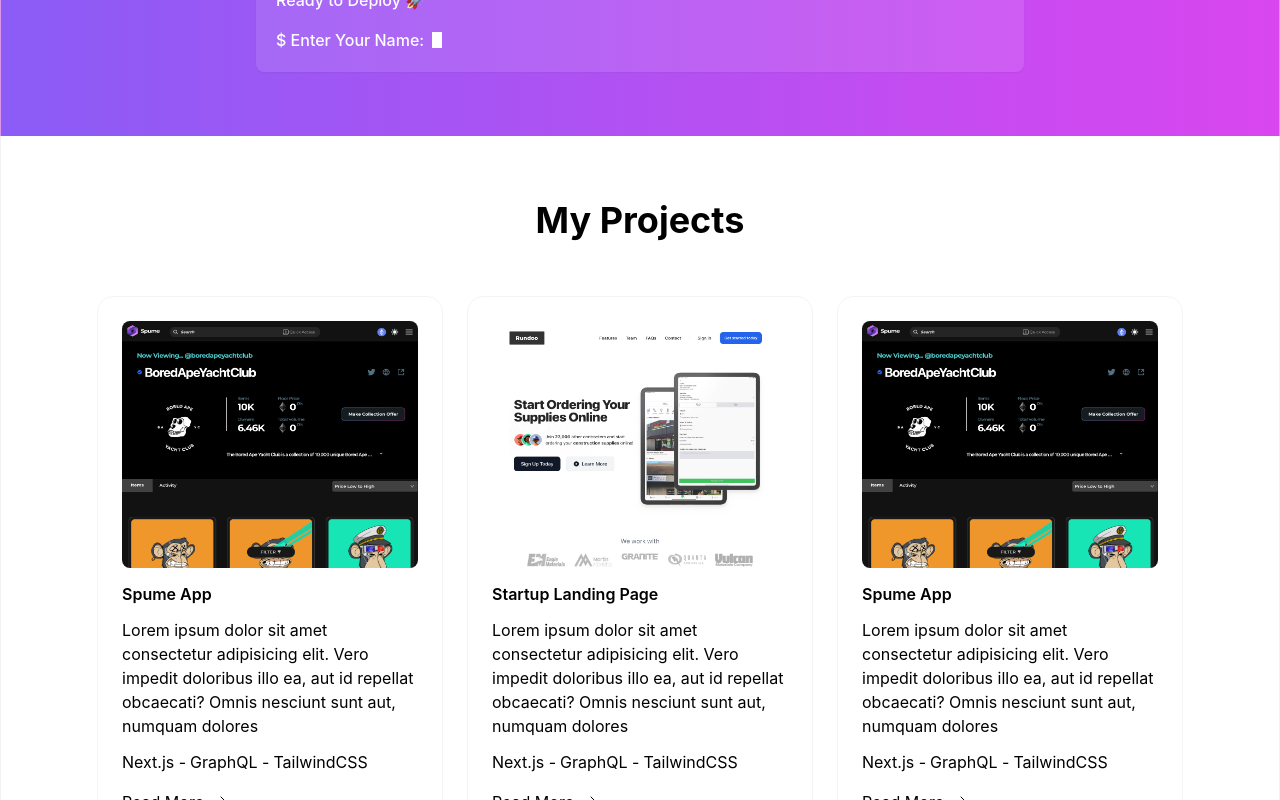
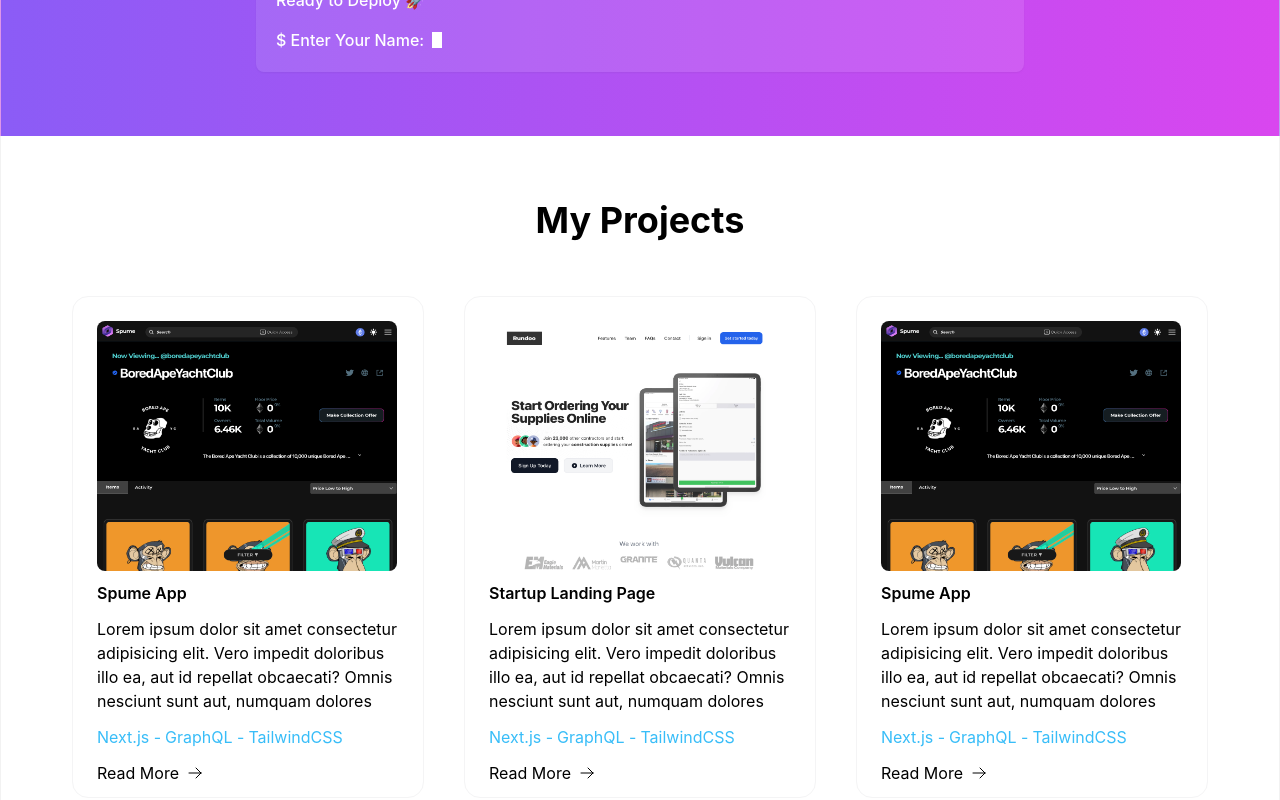
Before and after one commit to Facundo-Martin/portfolio-nextjs, a Next.js app: page /projects in a window 1280 px wide. Shown: the part 520-1320 px from the top of the page. Built offline with nearby package versions, Linux system fonts and the light colour scheme.

Commit message:
finished styling projecs grid layout

```diff
--- a/src/components/Projects/ProjectCard.tsx
+++ b/src/components/Projects/ProjectCard.tsx
@@ -26,7 +26,7 @@
 };
 function ProjectCard({ project }: ProjectCardProps) {
   return (
-    <Card className="space-y-2 pb-3">
+    <Card className="space-y-1 pb-3 w-[22rem]">
       <Link href={`/projects/${project.slug}`}>
         <a>
           <Image src={project.preview} width={300} height={250} className="rounded-lg" />
@@ -34,11 +34,11 @@
       </Link>
 
       <h5 className="font-semibold">{project.name}</h5>
-      <p className="py-1">{project.description}</p>
+      <p className="py-2">{project.description}</p>
       <div className="flex items-center gap-x-1">
         {project.techStack.map((tech, i) => (
-          <div>
-            {tech} {i < project.techStack.length - 1 ? '-' : ''}
+          <div className="text-sky-400">
+            {tech} {i < project.techStack.length - 1 && '-'}
           </div>
         ))}
       </div>
--- a/src/components/Projects/ProjectsMain.tsx
+++ b/src/components/Projects/ProjectsMain.tsx
@@ -4,9 +4,9 @@
 
 function ProjectsMain() {
   return (
-    <section className="section">
+    <section className="section md:px-6 lg:px-10 xl:px-14">
       <h1 className="text-4xl font-bold text-center mb-14">My Projects</h1>
-      <div className="grid place-items-center grid-cols-1 lg:grid-cols-2 xl:grid-cols-3 gap-6">
+      <div className="grid w-fit mx-auto grid-cols-1 md:grid-cols-2 xl:grid-cols-3 gap-x-16 xl:gap-x-10 gap-y-20 lg:gap-y-10">
         {projects.map((project) => (
           <ProjectCard project={project} />
         ))}
```
